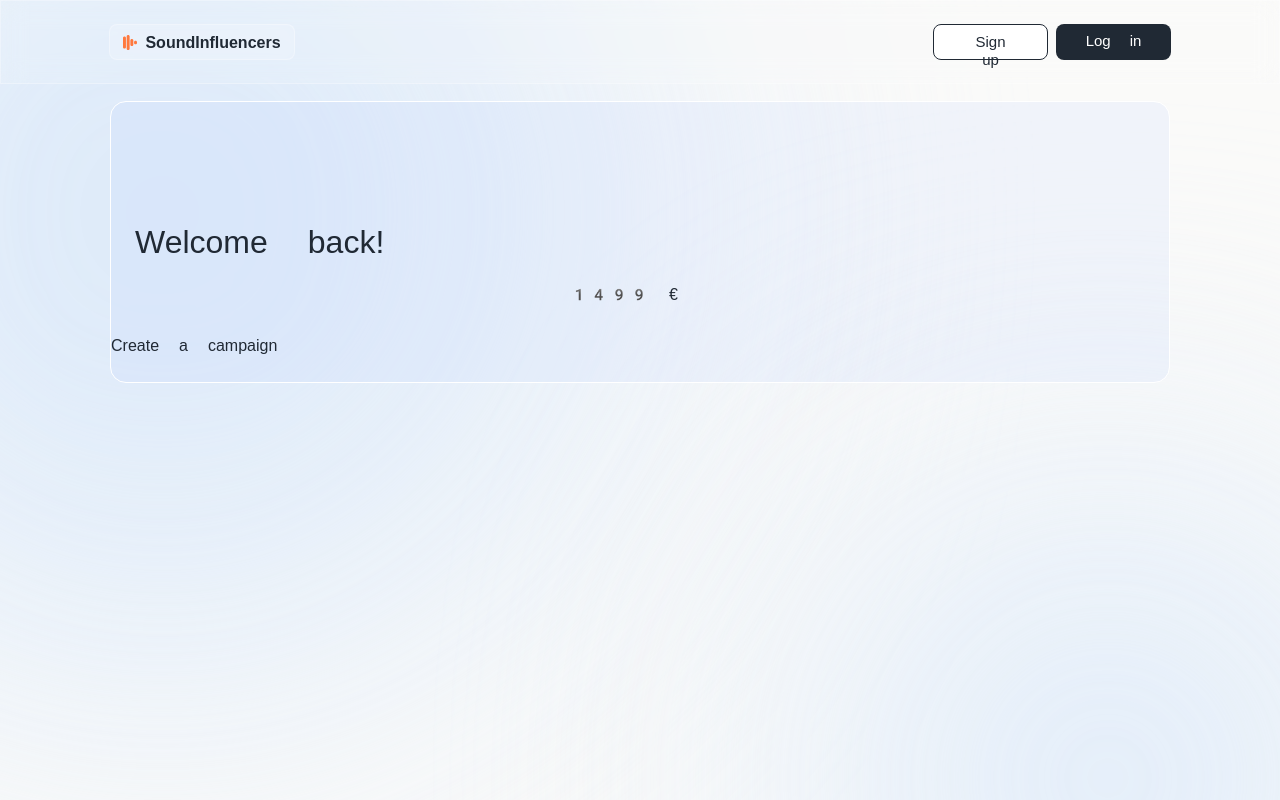
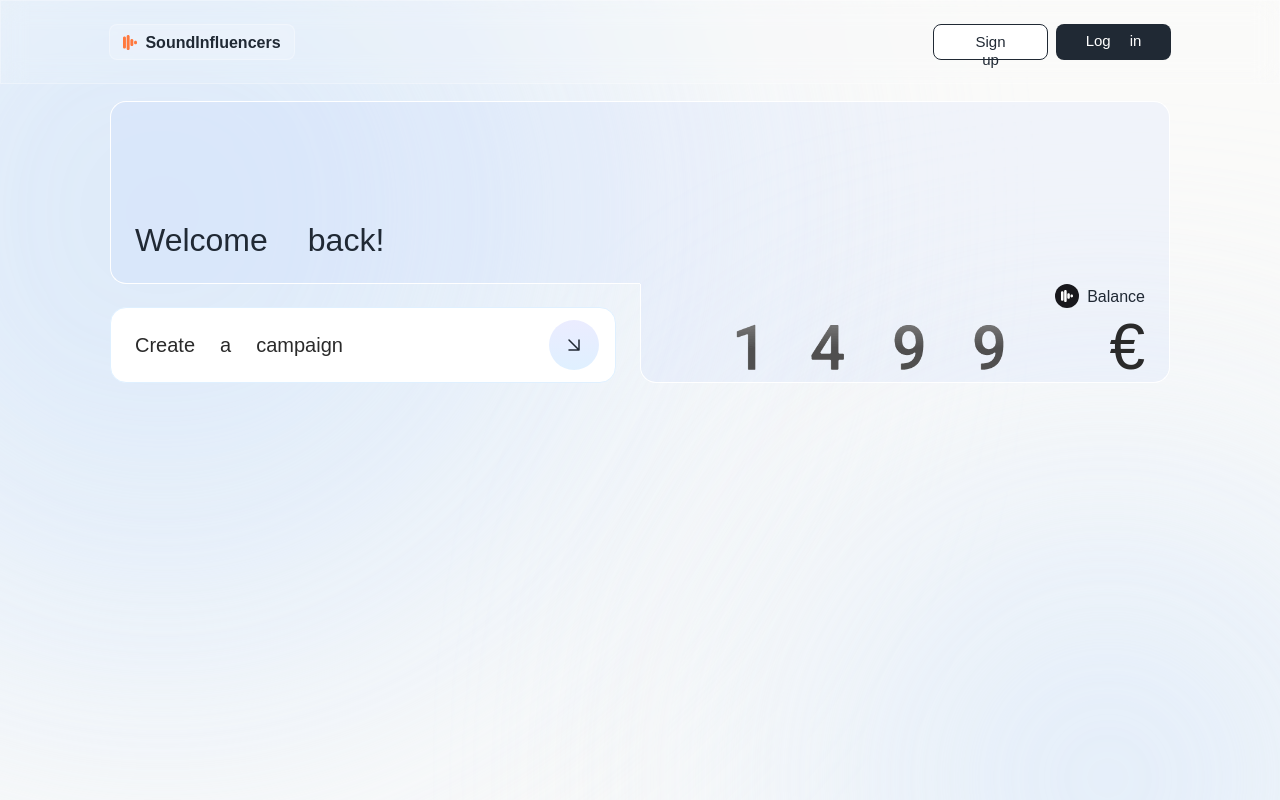
Before and after one commit to soundinfluencers/client, a React (Vite) app in the folder u/: page /client/home in a window 1280 px wide. Built offline with nearby package versions, Linux system fonts and the light colour scheme; a web font is replaced by a local one.

Commit message:
'update: home header temp'

```diff
--- a/u/src/pages/home/components/layout/header/HomeHeader.tsx
+++ b/u/src/pages/home/components/layout/header/HomeHeader.tsx
@@ -1,28 +1,44 @@
-import type {FC} from "react";
+import React from 'react';
 import './_home-header.scss';
-import type {UserRoleType} from "../../../../../types/user/user.types.ts";
+import arrowIcon from '@/assets/icons/arrow-down-right.svg';
+import logoIcon from '@/assets/logos/small-black-logo.svg';
 
 export interface HomeHeaderProps {
     firstName?: string;
     balance?: string;
-    userRole: UserRoleType;
+    userRole: string;
 }
 
-export const HomeHeader: FC<HomeHeaderProps> = ({firstName, userRole}: HomeHeaderProps) => {
+export const HomeHeader: React.FC<HomeHeaderProps> = ({firstName, balance = "1499 €", userRole}) => {
+    console.log(userRole);
+
     return (
-        <div className='home-header'>
-            <div className='home-header__top'>
-                {firstName ? <p>Welcome back, {firstName}!</p> : <p>Welcome back!</p>}
+        <div className="home-header">
+            <div className="home-header__top">
+                <div className='home-header__top-left'>
+                    {firstName ? <p>Welcome back, {firstName}!</p> : <p>Welcome back!</p>}
+                </div>
+                <div className='home-header__top-right'></div>
             </div>
-            <div className='home-header__bottom'>
-                <div className='home-header__bottom-button'>
-                    <p>Create a campaign</p>
 
+            <div className="home-header__bottom">
+                <div className="home-header__create-wrapper">
+                    <div className="home-header__create">
+                        <p>Create a campaign</p>
+                        <div className="home-header__create-img">
+                            <img src={arrowIcon} alt=''/>
+                        </div>
+                    </div>
                 </div>
-                <div className='home-header__bottom-rectangle'>
-                    1499 €
+
+                <div className="home-header__balance-block">
+                    <div className="home-header__balance-title">
+                        <img src={logoIcon} alt=''/>
+                        <span>Balance</span>
+                    </div>
+                    <p className="home-header__balance-content">{balance}</p>
                 </div>
             </div>
         </div>
-    )
-}
+    );
+};
--- a/u/src/pages/home/components/layout/header/_home-header.scss
+++ b/u/src/pages/home/components/layout/header/_home-header.scss
@@ -2,43 +2,133 @@
 
 .home-header {
   width: 100%;
-  height: 282px;
-  background: vars.$light-blue;
-  border: 1px solid white;
-  border-radius: 16px;
+  position: relative;
+  display: flex;
+  flex-direction: column;
+  justify-content: space-between;
 
   &__top {
     height: 183px;
-    padding: 0 0 24px 24px;
+    display: flex;
+    position: relative;
+
+    &-left {
+      flex: 0 0 50%;
+      display: flex;
+      padding: 0 0 24px 24px;
+      align-items: flex-end;
+      border: 1px solid white;
+      border-right: 0;
+      border-radius: 16px 0 0 16px;
+      background: vars.$light-blue;
+
+      p {
+        font-size: 32px;
+        font-weight: 400;
+        color: vars.$black-blue;
+      }
+    }
+
+    &-right {
+      flex: 0 0 50%;
+      display: flex;
+      border: 1px solid white;
+      border-radius: 0 16px 0 0;
+      border-left: 0;
+      border-bottom: 0;
+      background: vars.$light-blue;
+    }
+  }
+
+  &__bottom {
+    height: 99px;
     display: flex;
     align-items: flex-end;
-    justify-content: flex-start;
+    justify-content: space-between;
+  }
+
+  &__create-wrapper {
+    display: flex;
+    align-items: flex-end;
+    flex: 0 0 50%;
+    height: 100%;
+    padding: 24px 24px 0 0;
+  }
+
+  &__create {
+    width: 100%;
+    background: white;
+    border-radius: 16px;
+    border: 1px solid #DFF0FF;
+    display: flex;
+    align-items: center;
+    justify-content: space-between;
+    padding: 12px 16px 12px 24px;
+    user-select: none;
+    cursor: pointer;
 
     p {
-      color: vars.$black-blue;
-      font-size: 32px;
+      color: vars.$gray-dark;
+      font-size: 20px;
       font-style: normal;
       font-weight: 400;
       line-height: normal;
     }
   }
 
-  &__bottom {
+  &__create-img {
+    width: 50px;
+    height: 50px;
+    border-radius: 50%;
+    background: var(--gradient, linear-gradient(180deg, #EBECFF 0%, #DFF0FF 100%));
+    border: none;
     display: flex;
     align-items: center;
-    justify-content: space-between;
-    background: transparent;
+    justify-content: center;
+  }
 
-    &-button {
+  &__balance-block {
+    flex: 0 0 50%;
+    height: 100%;
+    display: flex;
+    flex-direction: column;
+    align-items: flex-end;
+    gap: 8px;
+    background: vars.$light-blue;
+    border: 1px solid white;
+    border-top: none;
+    border-radius: 16px;
+    border-top-right-radius: 0;
+    border-top-left-radius: 0;
+    padding: 0 24px 48px 0;
+  }
 
+  &__balance-title {
+    display: flex;
+    align-items: center;
+    justify-content: flex-start;
+    gap: 8px;
+
+    img {
+      width: 24px;
+      height: 24px;
     }
 
-    &-rectangle {
-      width: 600px;
-      height: 121px;
-      align-items: flex-end;
-      justify-content: flex-end;
-      border-radius: 16px;
+    span {
+      color: vars.$black-blue;
+      text-align: center;
+      font-size: 16px;
+      font-style: normal;
+      font-weight: 400;
+      line-height: normal;
     }
   }
+
+  &__balance-content {
+    color: vars.$gray-dark;
+    font-size: 64px;
+    font-style: normal;
+    font-weight: 300;
+    line-height: 100%;
+  }
 }
--- a/u/src/types/utils/constants.types.ts
+++ b/u/src/types/utils/constants.types.ts
@@ -4,3 +4,5 @@ export interface PhoneNumberType {
     pattern: string;
     countryFlag: string;
 }
+
+export type ListDisplayMode = 'list' | 'grid';
```
Also changed, not shown: u/src/pages/home/components/layout/campaigns-list/CampaignsList.tsx (added, +19 -0 lines), u/src/assets/logos/small-black-logo.svg (added).
